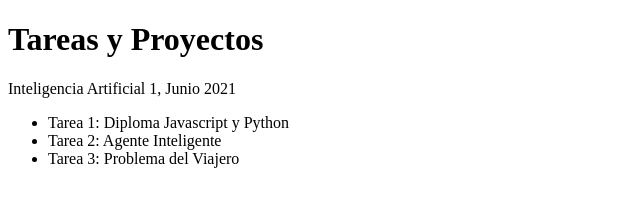
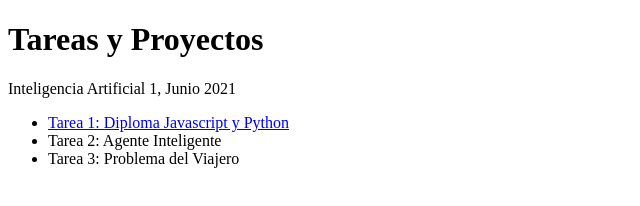
Before and after one commit to DianaJimenezA/dianajimeneza.github.io, a plain HTML site: page index.html in a window 1280 px wide. Shown: the whole page, without its empty margins (0-640 px from the left). Drawn offline with Linux system fonts and the light colour scheme.

Commit message:
Update Index

```diff
--- a/index.html
+++ b/index.html
@@ -5,7 +5,7 @@
 <p>Inteligencia Artificial 1, Junio 2021</p>
 <p>
     <ul>
-        <li>Tarea 1: Diploma Javascript y Python</li>
+        <li><a href="https://github.com/DianaJimenezA/dianajimeneza.github.io/tree/master/Tarea1_201503793">Tarea 1: Diploma Javascript y Python</a>  </li>
         <li>Tarea 2: Agente Inteligente</li>
         <li>Tarea 3: Problema del Viajero</li>
     </ul>
```
